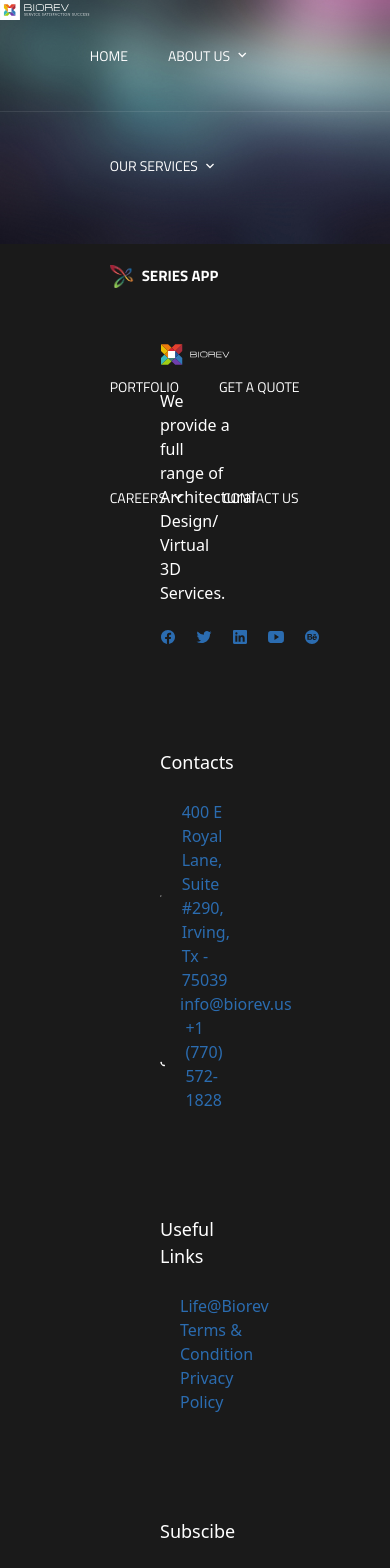
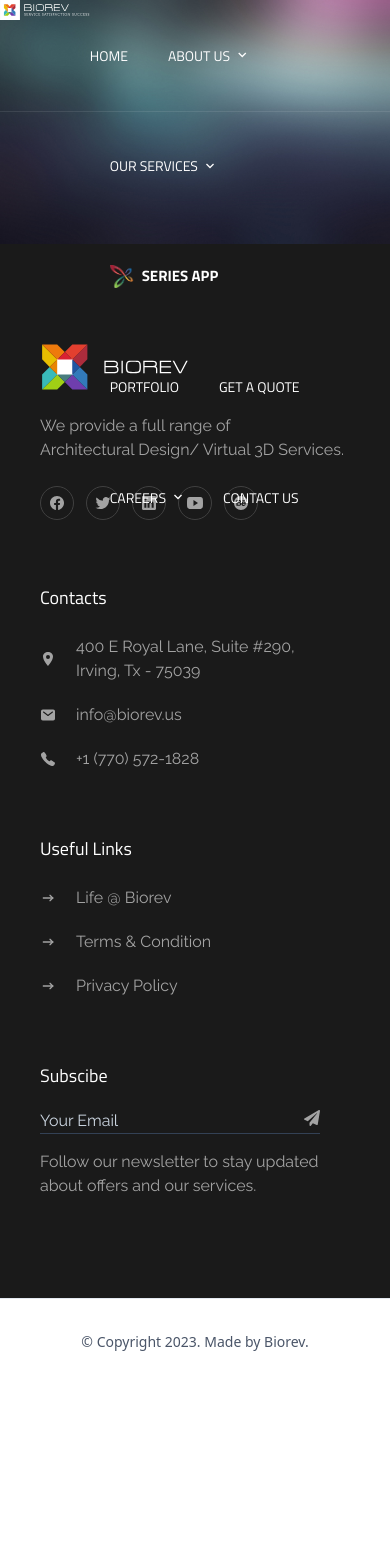
Before and after one commit to sakilbiorev/biorevnext, a Next.js app: page / in a window 390 px wide. Shown: the top 1568 px of the page. After the commit the page ends 1384 px from the top, so only its background shows below. Built offline with nearby package versions, Linux system fonts and the light colour scheme.

Commit message:
Made Footer Responsive

```diff
--- a/src/layouts/Footer.tsx
+++ b/src/layouts/Footer.tsx
@@ -1,5 +1,6 @@
-import Link from 'next/link';
-import React from 'react';
+import Link from "next/link";
+import React from "react";
+
 // eslint-disable-next-line import/no-extraneous-dependencies
 import {
   IoCall,
@@ -10,41 +11,42 @@
   IoLogoTwitter,
   IoLogoYoutube,
   IoMail,
-} from 'react-icons/io5';
+} from "react-icons/io5";
 // eslint-disable-next-line import/no-extraneous-dependencies
-import { TbArrowNarrowRight } from 'react-icons/tb';
+import { TbArrowNarrowRight } from "react-icons/tb";
 
+import { FaPaperPlane } from "react-icons/fa";
 function footer() {
   return (
-    <div className="flex flex-row justify-center gap-20 bg-[#1A1A1A] px-40 py-[100px] text-base text-white-0 max-[920px]:flex-col">
+    <div className="grid grid-cols-1 sm:grid-cols-2 lg:grid-cols-4 lg:px-30 xl:px-56 md:px-20 gap-10 bg-[#1A1A1A] px-10 py-[100px] font-raleway text-base text-white-200">
       <div>
         <img src="/logo-footer.svg" alt="" />
         <p>
           We provide a full range of <br />
           Architectural Design/ Virtual 3D Services.
         </p>
-        <ul className="flex flex-row gap-5">
-          <li>
+        <ul className="flex flex-row gap-3">
+          <li className="border-[0.5px] p-2 rounded-full hover:bg-neutral-700 border-neutral-700">
             <a href="https://www.facebook.com/Biorevllc">
               <IoLogoFacebook />
             </a>
           </li>
-          <li>
+          <li className="border-[0.5px] p-2 rounded-full hover:bg-neutral-700 border-neutral-700">
             <a href="https://twitter.com/biorevllc">
               <IoLogoTwitter />
             </a>
           </li>
-          <li>
+          <li className="border-[0.5px] p-2 rounded-full hover:bg-neutral-700 border-neutral-700">
             <a href="https://www.linkedin.com/company/biorev-llc/">
               <IoLogoLinkedin />
             </a>
           </li>
-          <li>
+          <li className="border-[0.5px] p-2 rounded-full hover:bg-neutral-700 border-neutral-700">
             <a href="https://www.youtube.com/channel/UCBWAbagmchU3OcXRtnWFsvg">
               <IoLogoYoutube />
             </a>
           </li>
-          <li>
+          <li className="border-[0.5px] p-2 rounded-full hover:bg-neutral-700 border-neutral-700">
             <a href="https://www.behance.net/biorevstudios?tracking_source=search_projects|biorev">
               <IoLogoBehance />
             </a>
@@ -52,10 +54,12 @@
         </ul>
       </div>
       <div>
-        <h4 className="text-lg font-medium text-white-0">Contacts</h4>
-        <ul>
+        <h4 className="text-lg font-titillium text-white-0">Contacts</h4>
+        <ul className="flex flex-col gap-5">
           <li className="flex flex-row items-center">
+            <span>
               <IoLocationSharp />
+            </span>
             <a
               className="ml-5"
               href="https://www.google.com/maps/place/400+E+Royal+Ln,+Irving,+TX+75039,+USA/@32.8948618,-96.9404962,18z/data=!3m1!4b1!4m6!3m5!1s0x864c281901ab3ad7:0xc4609080ed215953!8m2!3d32.8948604!4d-96.9396914!16s%2Fg%2F11bw3fqqcv?entry=ttu"
@@ -65,13 +69,17 @@
             </a>
           </li>
           <li className="flex flex-row items-center">
+            <span>
               <IoMail />
+            </span>
             <Link href="/" className="ml-5">
               info@biorev.us
             </Link>
           </li>
           <li className="flex flex-row items-center">
+            <span>
               <IoCall />
+            </span>
             <Link href="/" className="ml-5">
               +1 (770) 572-1828
             </Link>
@@ -79,35 +87,46 @@
         </ul>
       </div>
       <div>
-        <h4 className="text-lg font-medium text-white-0">Useful Links</h4>
-        <ul>
+        <h4 className="text-lg font-titillium text-white-0">Useful Links</h4>
+        <ul className="flex flex-col gap-5">
           <li className="flex flex-row items-center">
-            <TbArrowNarrowRight />{' '}
+            <span>
+              <TbArrowNarrowRight />
+            </span>{" "}
             <Link href="/" className="ml-5">
-              Life@Biorev{' '}
+              Life @ Biorev{" "}
             </Link>
           </li>
           <li className="flex flex-row items-center">
-            <TbArrowNarrowRight />{' '}
+            <span>
+              <TbArrowNarrowRight />
+            </span>{" "}
             <Link href="/" className="ml-5">
-              Terms & Condition{' '}
+              Terms & Condition{" "}
             </Link>
           </li>
           <li className="flex flex-row items-center">
-            <TbArrowNarrowRight />{' '}
+            <span>
+              <TbArrowNarrowRight />
+            </span>{" "}
             <Link href="/" className="ml-5">
-              Privacy Policy{' '}
+              Privacy Policy{" "}
             </Link>
           </li>
         </ul>
       </div>
       <div>
-        <h4 className="text-lg font-medium text-white-0">Subscibe</h4>
+        <h4 className="text-lg font-titillium text-white-0">Subscibe</h4>
+        <div className="flex flex-row items-baseline justify-between	border-b-[0.5px] w-[280px] border-slate-700">
           <input
-          className="mt-5	border-b-[0.5px] border-slate-700 bg-transparent focus:outline-none"
+            className="mt-5 bg-transparent focus:outline-none"
             type="email"
             placeholder="Your Email"
           />
+          <i>
+            <FaPaperPlane />
+          </i>
+        </div>
         <span className="mt-4 block">
           Follow our newsletter to stay updated
           <br /> about offers and our services.
--- a/src/styles/global.css
+++ b/src/styles/global.css
@@ -1,16 +1,11 @@
 @tailwind base;
 
-a {
-  @apply text-blue-700;
-}
-
-a:hover {
-  @apply border-b-2 border-blue-700;
-}
 
 @tailwind components;
 
 @tailwind utilities;
+
+@import url('https://fonts.googleapis.com/css2?family=Raleway:wght@100;200;300;500&display=swap');
 
 @font-face {
   font-family: "Flaticon";
--- a/tailwind.config.js
+++ b/tailwind.config.js
@@ -19,6 +19,7 @@
         mainMenu: '3px 3px 15px 0 rgba(0, 0, 0, 0.1)',
       },
       fontFamily: {
+        raleway:['Raleway', 'sans-serif'],
         titillium: ['Titillium Web', 'sans-serif'],
         Flaticon: ['Flaticon'],
       },
@@ -26,6 +27,7 @@
         white: {
           0: '#ffffff',
           100: '#FFFFFF17',
+          200: '#A3A3A3',
         },
         black: {
           0: '#2a2a2a',
```
Also changed, not shown: src/styles/fonts.txt (added), 1 other file (tests, documents, lock files or other folders). Lines whose indentation alone changed are shown as unchanged.
